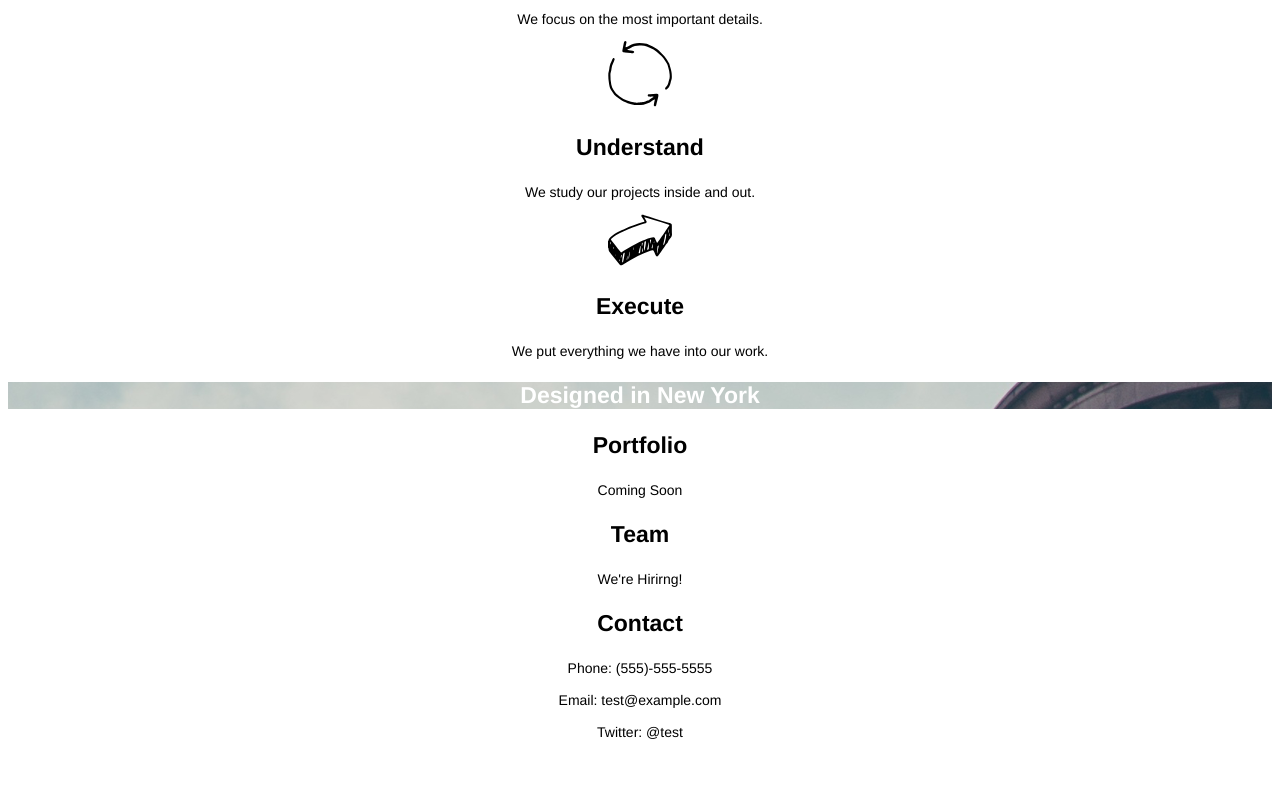
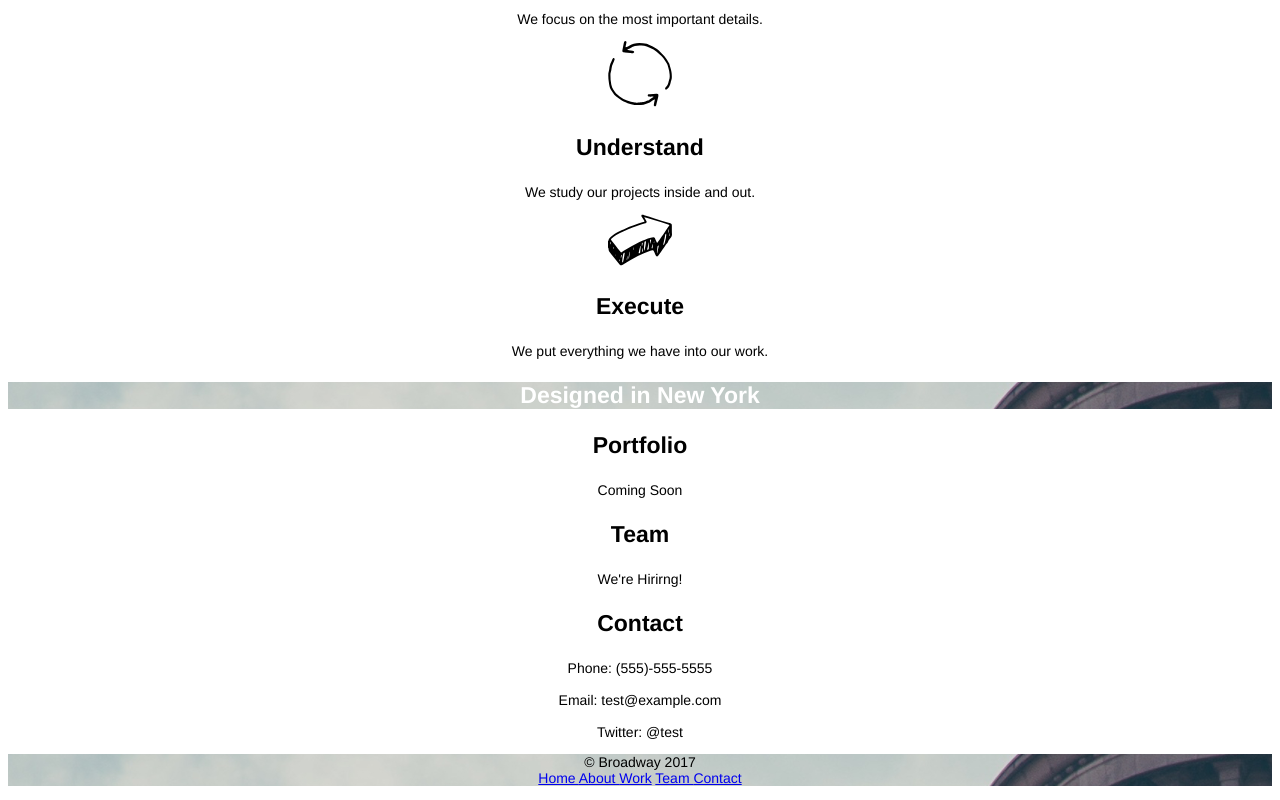
Before and after one commit to utsav0709/Broadway, a plain HTML site: page index.html in a window 1280 px wide. Shown: the part 527-1327 px from the top of the page. Before the commit the page ends 1281 px from the top, so only its background shows below. Drawn offline with Linux system fonts and the light colour scheme.

Commit message:
added footer

```diff
--- a/index.html
+++ b/index.html
@@ -7,7 +7,7 @@
 <body>
 
   <!-- Heading & nav Area-->
-  <div class="heading">
+  <div class="heading" id="home">
     <h1>Broadway Design</h1>
     <nav>
       Home<br /><br />
@@ -46,16 +46,16 @@
 
   <!-- About Us Area -->
 
-  <div class="aboutus">
-    <h3>Portfolio</h3>
+  <div class="aboutus" id="about">
+    <h3 id="work">Portfolio</h3>
     <p>
       Coming Soon
     </p>
-    <h3>Team</h3>
+    <h3 id="team">Team</h3>
     <p>
       We're Hirirng!
     </p>
-    <h3>Contact</h3>
+    <h3 id="contact">Contact</h3>
     <p>
       Phone: (555)-555-5555<br /><br />
       Email: test@example.com<br /><br />
@@ -63,5 +63,13 @@
 
     </p>
   </div>
+
+  <!-- Footer Area -->
+  <div class="footer">
+    <p>
+      © Broadway 2017<br /><a href="#home">Home </a><a href="#about">About </a><a href="#work">Work</a>
+      <a href="#team">Team </a><a href="#contact">Contact</a>
+    </p>
+  </div>
 </body>
 </html>
--- a/resources/css/style.css
+++ b/resources/css/style.css
@@ -16,6 +16,7 @@ nav {
   text-decoration: underline;
   font-size: 18px;
   line-height: 18px;
+
 }
 h2 {
   font-size: 32px;
@@ -31,3 +32,6 @@ p {
   font-size: 23px;
   color: white;
 }
+.footer {
+  background-image: url("../images/1.png");
+}
```
